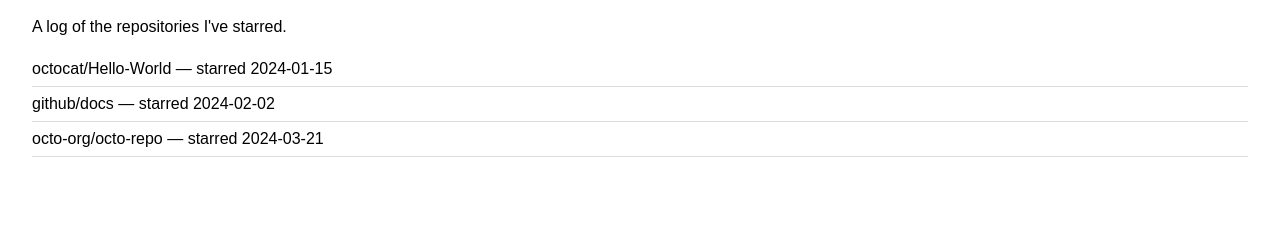
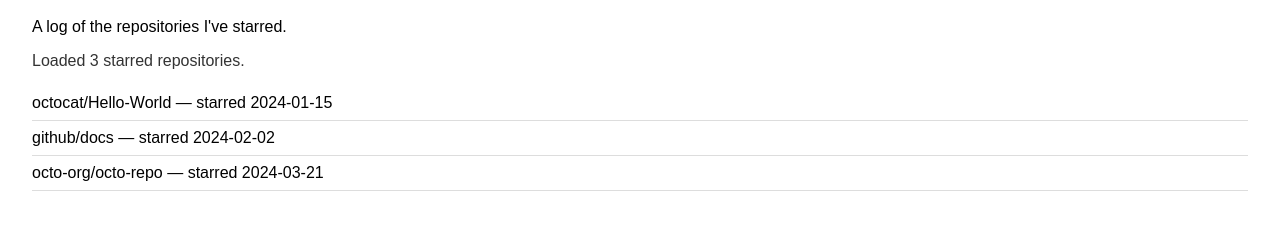
Before and after one commit to MarcAntoine-MaillouxLabrousse/stargazers-log, a plain HTML site: page index.html in a window 1280 px wide. Shown: the part 72-302 px from the top of the page. Drawn offline with Linux system fonts and the light colour scheme.

Commit message:
Apply changes from Copilot review

```diff
--- a/index.html
+++ b/index.html
@@ -8,7 +8,8 @@
   <body>
     <h1>Stargazers log</h1>
     <p>A log of the repositories I've starred.</p>
-    <ul id="starred"></ul>
+    <p id="status" role="status" aria-live="polite" aria-atomic="true">Loading starred repositories...</p>
+    <ul id="starred" aria-live="polite"></ul>
     <script src="script.js"></script>
   </body>
 </html>
--- a/script.js
+++ b/script.js
@@ -1,10 +1,47 @@
+const list = document.querySelector("#starred");
+const status = document.querySelector("#status");
+
+if (!list) {
+  throw new Error("The starred repositories list element is missing.");
+}
+
+const updateStatus = (message, isError = false) => {
+  if (!status) {
+    return;
+  }
+
+  status.textContent = message;
+  status.setAttribute("role", isError ? "alert" : "status");
+  status.setAttribute("aria-live", isError ? "assertive" : "polite");
+};
+
+updateStatus("Loading starred repositories...");
+
 fetch("events.json")
-  .then((response) => response.json())
+  .then((response) => {
+    if (!response.ok) {
+      throw new Error(`Request failed with status ${response.status}`);
+    }
+
+    return response.json();
+  })
   .then((events) => {
-    const list = document.querySelector("#starred");
+    if (!Array.isArray(events)) {
+      throw new TypeError("The events payload is not a valid array.");
+    }
+
+    list.innerHTML = "";
+
     events.forEach((event) => {
       const item = document.createElement("li");
       item.textContent = `${event.name} — starred ${event.starred}`;
       list.appendChild(item);
     });
+
+    updateStatus(`Loaded ${events.length} starred repositories.`);
+  })
+  .catch((error) => {
+    console.error("Unable to load starred repositories:", error);
+    list.innerHTML = "";
+    updateStatus("Unable to load starred repositories right now.", true);
   });
--- a/style.css
+++ b/style.css
@@ -1,6 +1,16 @@
 body {
   font-family: sans-serif;
   margin: 2rem;
+}
+
+#status {
+  margin-bottom: 1rem;
+  color: #333;
+}
+
+#status[role="alert"] {
+  color: #b00020;
+  font-weight: 600;
 }
 
 ul {
```
